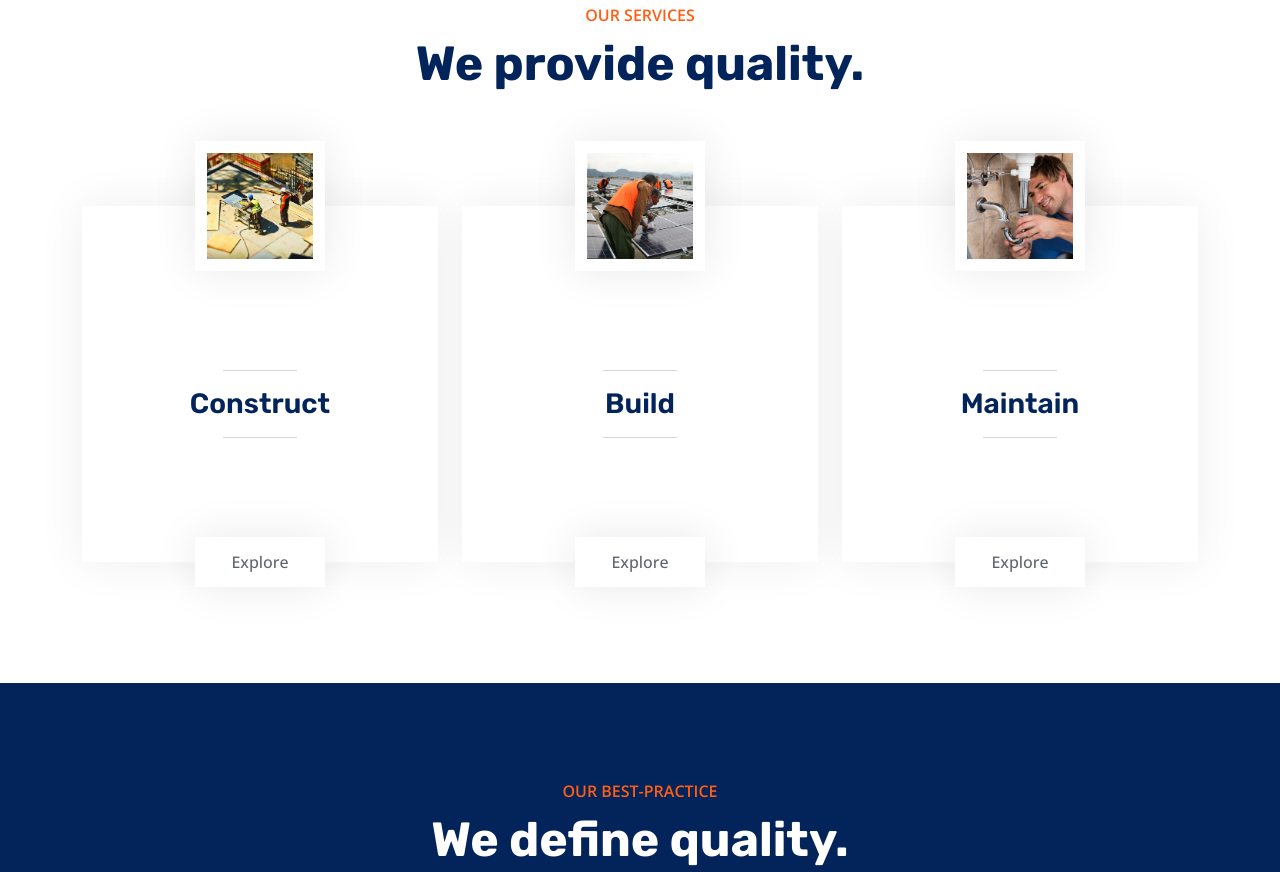
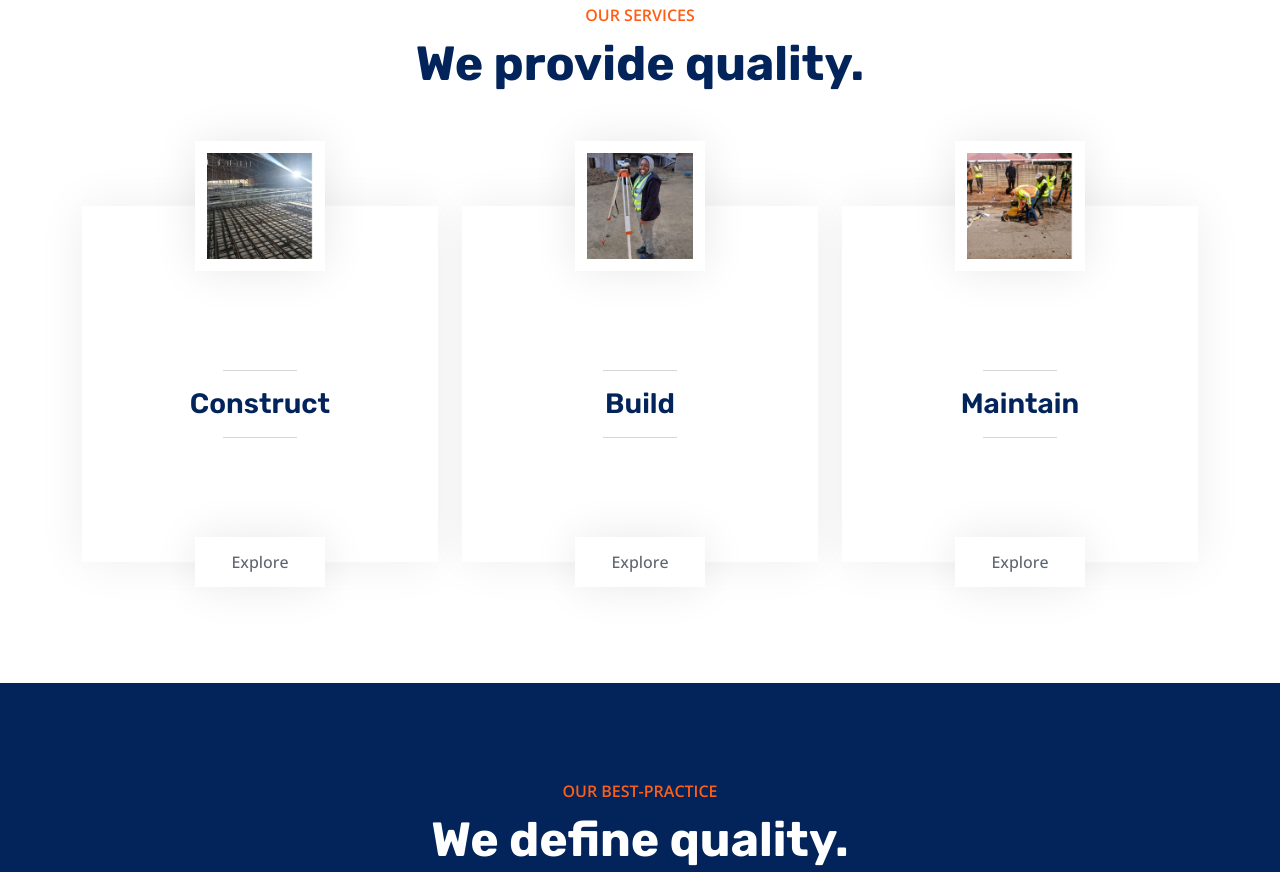
Before and after one commit to brighttouchITexperts/client-construction-app, a plain HTML site: page index.html in a window 1280 px wide. Shown: the part 3198-4070 px from the top of the page. Drawn offline with nearby package versions, Linux system fonts and the light colour scheme.

Commit message:
content update

```diff
--- a/index.html
+++ b/index.html
@@ -337,9 +337,9 @@
             <div class="row gy-5 gx-4">
                 <div class="col-md-6 col-lg-4 wow fadeInUp" data-wow-delay="0.1s">
                     <div class="service-item">
-                        <img class="img-fluid" src="img/service-1.jpg" alt="">
+                        <img class="img-fluid" src="img/construct.jpg" alt="">
                         <div class="service-img">
-                            <img class="img-fluid" src="img/service-1.jpg" alt="">
+                            <img class="img-fluid" src="img/construct.jpg" alt="">
                         </div>
                         <div class="service-detail">
                             <div class="service-title">
@@ -359,9 +359,9 @@
                 </div>
                 <div class="col-md-6 col-lg-4 wow fadeInUp" data-wow-delay="0.3s">
                     <div class="service-item">
-                        <img class="img-fluid" src="img/service-2.jpg" alt="">
+                        <img class="img-fluid" src="img/build.jpg" alt="">
                         <div class="service-img">
-                            <img class="img-fluid" src="img/service-2.jpg" alt="">
+                            <img class="img-fluid" src="img/build.jpg" alt="">
                         </div>
                         <div class="service-detail">
                             <div class="service-title">
@@ -382,9 +382,9 @@
                 </div>
                 <div class="col-md-6 col-lg-4 wow fadeInUp" data-wow-delay="0.5s">
                     <div class="service-item">
-                        <img class="img-fluid" src="img/service-3.jpg" alt="">
+                        <img class="img-fluid" src="img/maintain.jpg" alt="">
                         <div class="service-img">
-                            <img class="img-fluid" src="img/service-3.jpg" alt="">
+                            <img class="img-fluid" src="img/maintain.jpg" alt="">
                         </div>
                         <div class="service-detail">
                             <div class="service-title">
@@ -471,7 +471,7 @@
                             </div>
                             <div class="position-relative overflow-hidden bg-light d-flex flex-column justify-content-center w-100 ps-4"
                                 style="height: 90px;">
-                                <h5>TIISANG MAGAE</h5>
+                                <h5>LADY TIISANG SERE</h5>
                                 <span class="text-primary">Chief Executive</span>
                                 <div class="team-social">
                                     <a class="btn btn-square btn-dark rounded-circle mx-1" href=""><i
@@ -494,7 +494,7 @@
                             </div>
                             <div class="position-relative overflow-hidden bg-light d-flex flex-column justify-content-center w-100 ps-4"
                                 style="height: 90px;">
-                                <h5>Mooketsi Albert Sibanda</h5>
+                                <h5>Sir Mooketsi Albert Sibanda</h5>
                                 <span class="text-primary">Senior Executive</span>
                                 <div class="team-social">
                                     <a class="btn btn-square btn-dark rounded-circle mx-1" href=""><i
@@ -517,7 +517,7 @@
                             </div>
                             <div class="position-relative overflow-hidden bg-light d-flex flex-column justify-content-center w-100 ps-4"
                                 style="height: 90px;">
-                                <h5>Peter Farel</h5>
+                                <h5>Sir Peter Farel</h5>
                                 <span class="text-primary">Junior Engineer</span>
                                 <div class="team-social">
                                     <a class="btn btn-square btn-dark rounded-circle mx-1" href=""><i
```
Also changed, not shown: img/WhatsApp Image 2024-09-23 at 11.29.19_0269fd66.jpg (deleted), img/WhatsApp Image 2024-09-25 at 15.38.30_45a017bf.jpg (deleted), img/build.jpg (added), img/construct.jpg (added), img/maintain.jpg (added), img/vladimir-patkachakov-Mx6Xmf_nbRk-unsplash.jpg (deleted).
